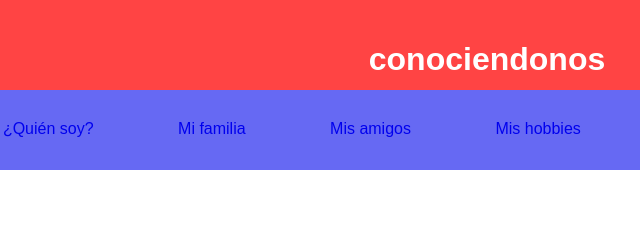
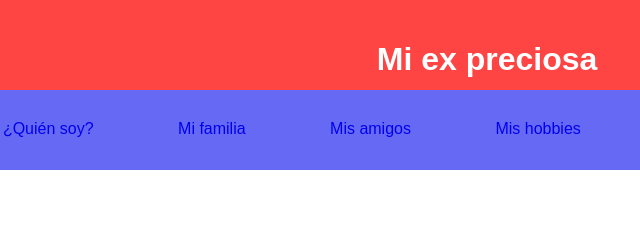
Before and after one commit to Nemarits/mipagina.github.io, a plain HTML site: page html/miexpreciosa.html in a window 1280 px wide. Shown: the top 229 px of the page, 163-803 px from the left. Drawn offline with Linux system fonts and the light colour scheme.

Commit message:
Update miexpreciosa.html

```diff
--- a/html/miexpreciosa.html
+++ b/html/miexpreciosa.html
@@ -9,7 +9,7 @@
 </head>
 <body>
     <header>
-        <h1 class="animate__animated animate__flipInX">conociendonos</h1>
+        <h1 class="animate__animated animate__flipInX">Mi ex preciosa</h1>
     </header>
     <nav>
         <ul>
```
